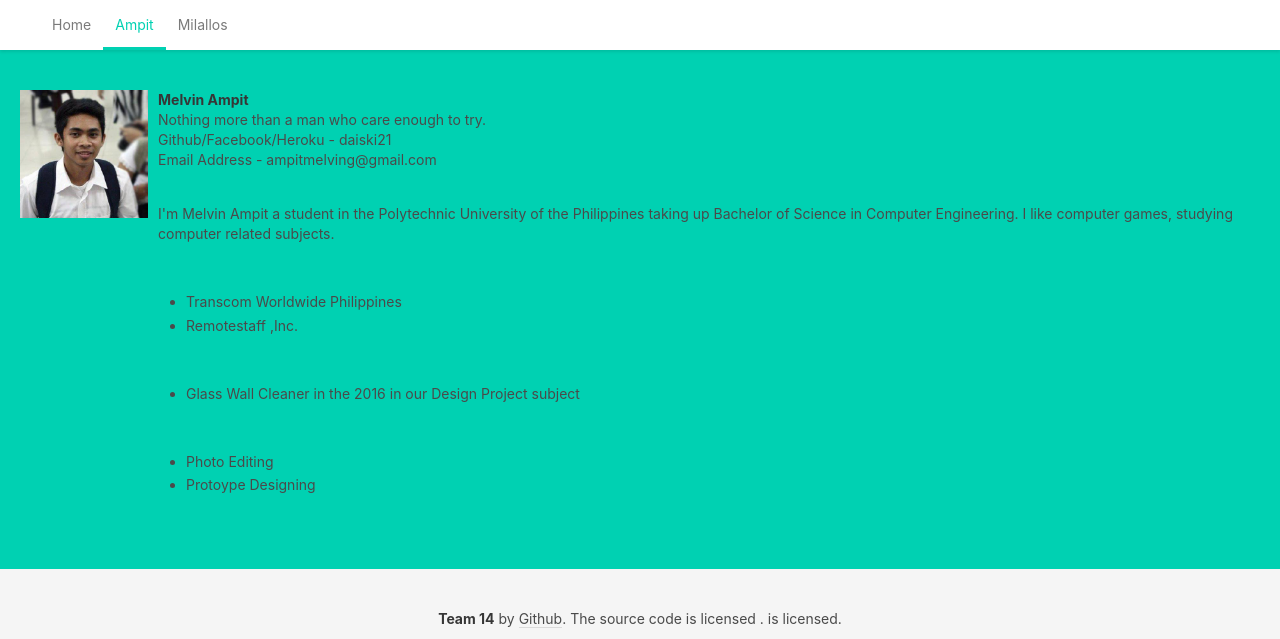
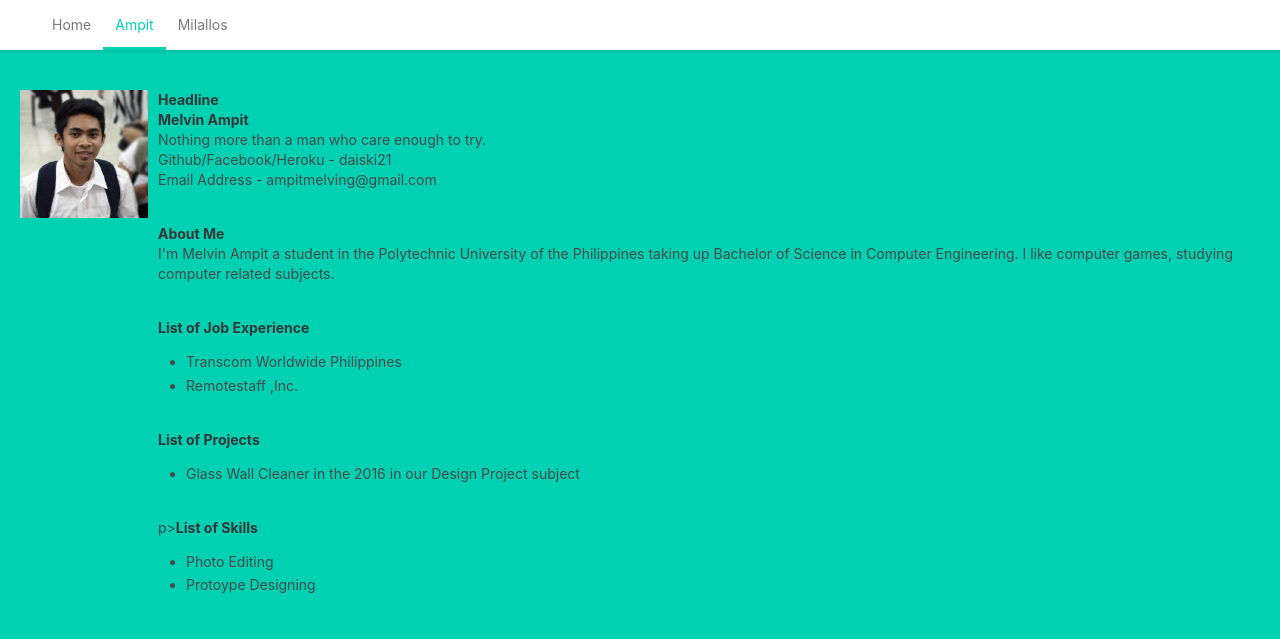
Before and after one commit to daiski21/coen3463-m1t14, a website: page public/ampit.html in a window 1280 px wide. Shown: the top 639 px of the page. Drawn offline with Linux system fonts and the light colour scheme.

Commit message:
initial commit

```diff
--- a/public/ampit.html
+++ b/public/ampit.html
@@ -25,26 +25,27 @@
 				  <div class="media-content">
 				    <div class="content">
 				      <p>
+				      	<strong>Headline</strong><br>
 				        <strong>Melvin Ampit</strong> <br>
 				        Nothing more than a man who care enough to try.<br>
 				        Github/Facebook/Heroku - daiski21<br>
 				        Email Address - ampitmelving@gmail.com
 				      </p><br>
 				      <p>
-				      	I'm Melvin Ampit a student in the Polytechnic University of the Philippines taking up Bachelor of Science in Computer Engineering. I like computer games, studying computer related subjects.
+				      	<strong>About Me</strong><br>I'm Melvin Ampit a student in the Polytechnic University of the Philippines taking up Bachelor of Science in Computer Engineering. I like computer games, studying computer related subjects.
 				      </p><br>
-				      <p>
+				      <p><strong>List of Job Experience</strong><br>
 				      	<ul>
 				      		<li> Transcom Worldwide Philippines</li>
 				      		<li> Remotestaff ,Inc.</li>
 				      	</ul>
 				      </p><br>
-				      <p>
+				      <p><strong>List of Projects</strong><br>
 				      	<ul>
 				      		<li> Glass Wall Cleaner in the 2016 in our Design Project subject</li>
 				      	</ul>
 				      </p><br>
-				      <p>
+				      <p>p><strong>List of Skills</strong><br>
 				      	<ul>
 				      		<li>Photo Editing </li>
 				      		<li>Protoype Designing </li>
```
Also changed, not shown: public/milallos.html (+5 -3 lines).
